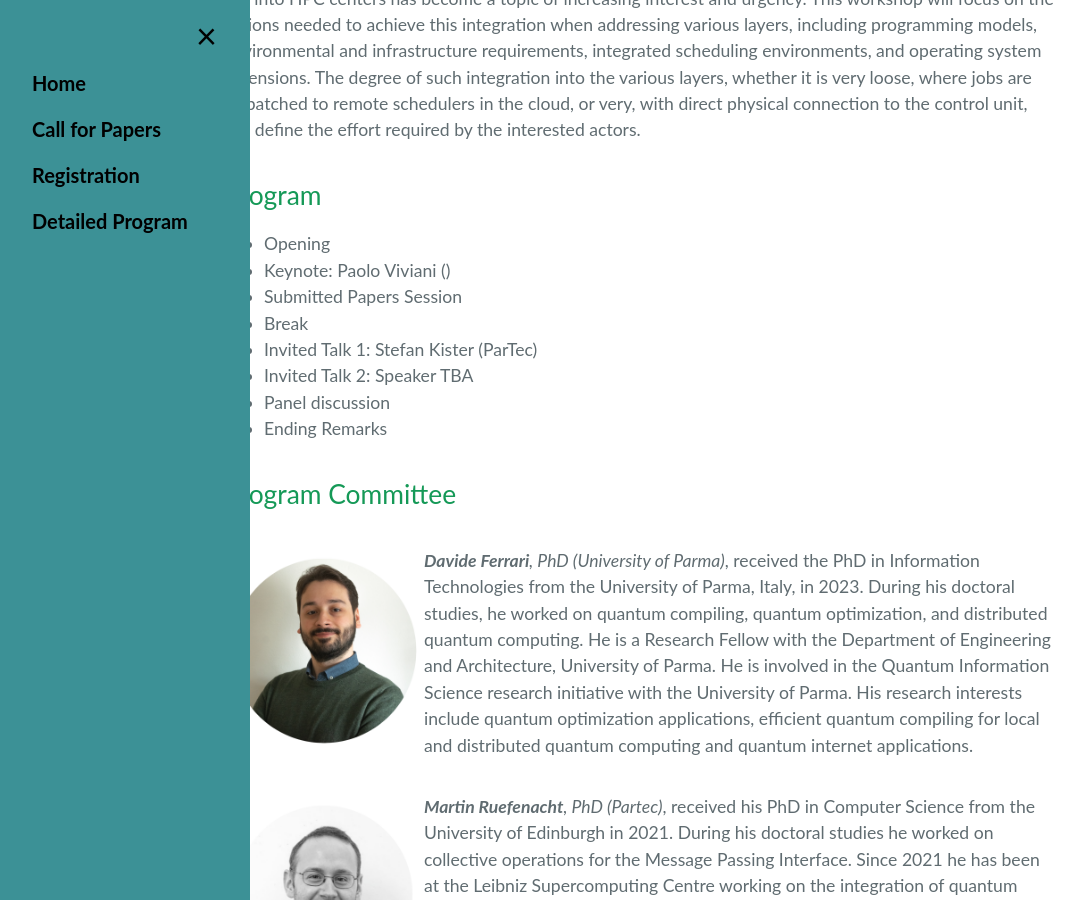
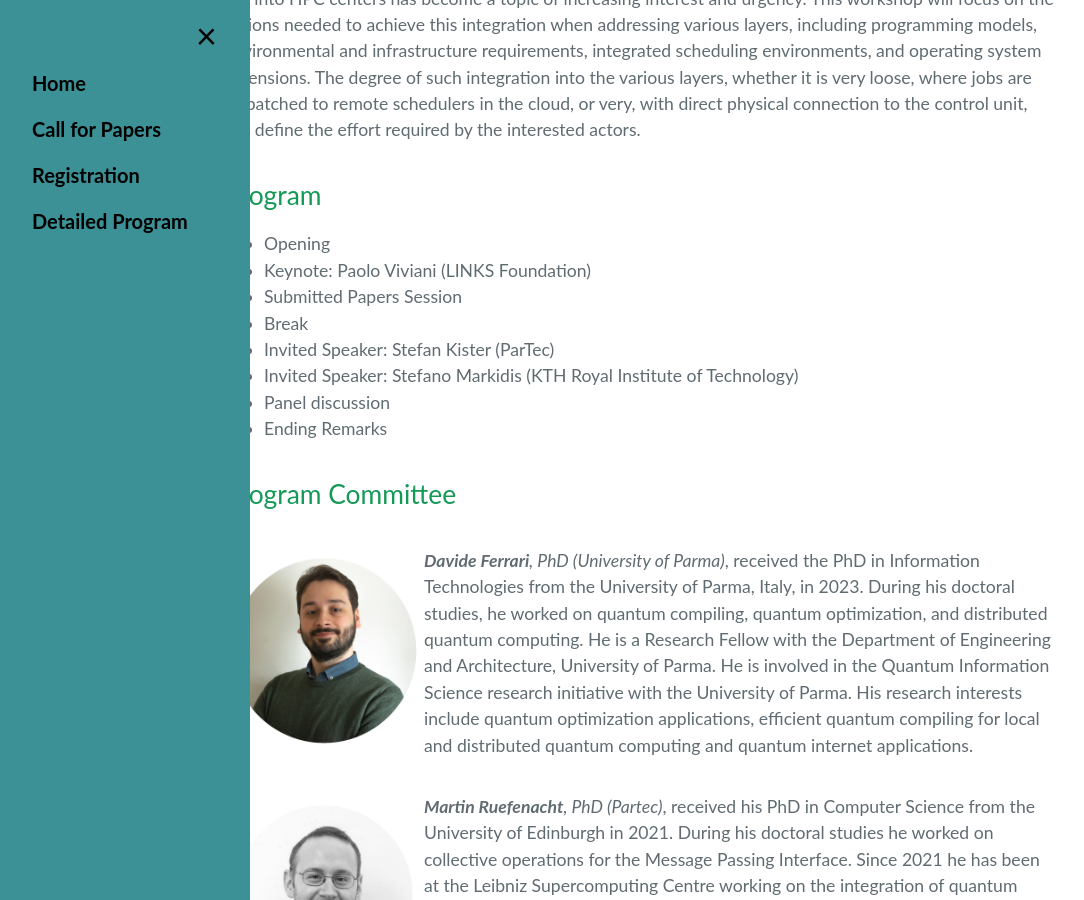
Before and after one commit to HPQCI/HPQCI.github.io, a Jekyll site: the page built from index.md, in a window 1280 px wide and 900 px high, scrolled down 889 px. Shown: the whole window, without its empty margins (0-1084 px from the left). Built offline with Jekyll 4.4.1, drawn with Linux system fonts in a browser that asks for light colours.

Commit message:
update homepage

```diff
--- a/index.md
+++ b/index.md
@@ -12,11 +12,11 @@ However, for QC to realize its potential, it must be seamlessly integrated into
 ## Program
 
 *   Opening
-*   Keynote: Paolo Viviani ()
+*   Keynote: Paolo Viviani (LINKS Foundation)
 *   Submitted Papers Session
 *   Break
-*   Invited Talk 1: Stefan Kister (ParTec)
-*   Invited Talk 2: Speaker TBA
+*   Invited Speaker: Stefan Kister (ParTec)
+*   Invited Speaker: Stefano Markidis (KTH Royal Institute of Technology)
 *   Panel discussion
 *   Ending Remarks
 
```
